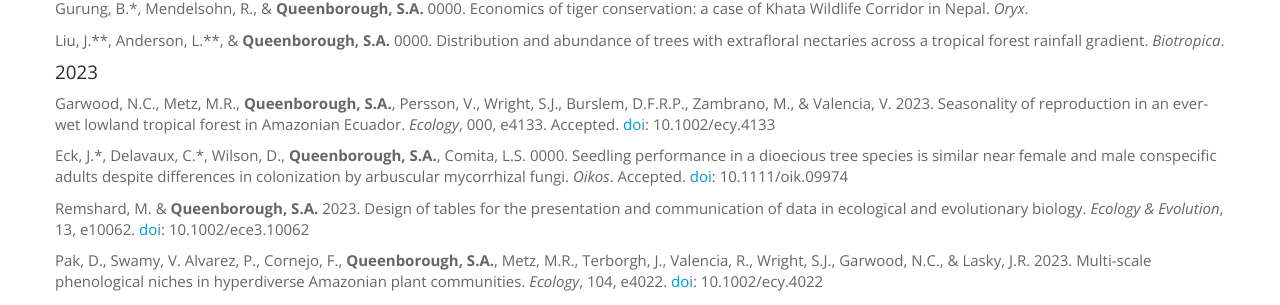
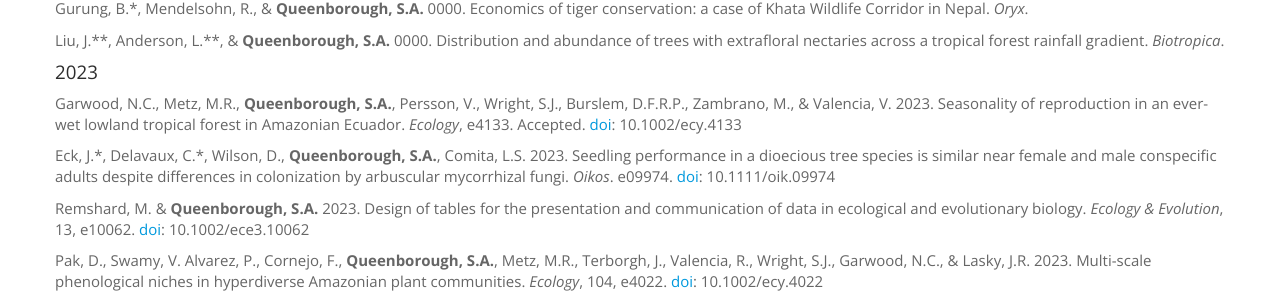
Before and after one commit to saq/saq.github.io, a Jekyll site: the page built from publications.md, in a window 1280 px wide and 900 px high, scrolled down 569 px. Shown: the part 146-451 px from the top of the window. Built offline with Jekyll 4.4.1, drawn with Linux system fonts in a browser that asks for light colours.

Commit message:
Update publications.md

```diff
--- a/publications.md
+++ b/publications.md
@@ -65,9 +65,9 @@
 
 #### 2023
 
-Garwood, N.C., Metz, M.R., **Queenborough, S.A.**, Persson, V., Wright, S.J., Burslem, D.F.R.P., Zambrano, M., & Valencia, V. 2023. Seasonality of reproduction in an ever-wet lowland tropical forest in Amazonian Ecuador. *Ecology*, 000, e4133. Accepted. [doi](https://doi.org/10.1002/ecy.4133): 10.1002/ecy.4133
+Garwood, N.C., Metz, M.R., **Queenborough, S.A.**, Persson, V., Wright, S.J., Burslem, D.F.R.P., Zambrano, M., & Valencia, V. 2023. Seasonality of reproduction in an ever-wet lowland tropical forest in Amazonian Ecuador. *Ecology*, e4133. Accepted. [doi](https://doi.org/10.1002/ecy.4133): 10.1002/ecy.4133
 
-Eck, J.\*, Delavaux, C.\*, Wilson, D., **Queenborough, S.A.**, Comita, L.S. 0000. Seedling performance in a dioecious tree species is similar near female and male conspecific adults despite differences in colonization by arbuscular mycorrhizal fungi. *Oikos*. Accepted. [doi](https://dx.doi.org/10.1111/oik.09974): 10.1111/oik.09974
+Eck, J.\*, Delavaux, C.\*, Wilson, D., **Queenborough, S.A.**, Comita, L.S. 2023. Seedling performance in a dioecious tree species is similar near female and male conspecific adults despite differences in colonization by arbuscular mycorrhizal fungi. *Oikos*. e09974. [doi](https://dx.doi.org/10.1111/oik.09974): 10.1111/oik.09974
 
 Remshard, M. & **Queenborough, S.A.** 2023.  Design of tables for the presentation and communication of data in ecological and evolutionary biology. *Ecology & Evolution*, 13, e10062. [doi](https://dx.doi.org/10.1002/ece3.10062): 10.1002/ece3.10062
 
```
